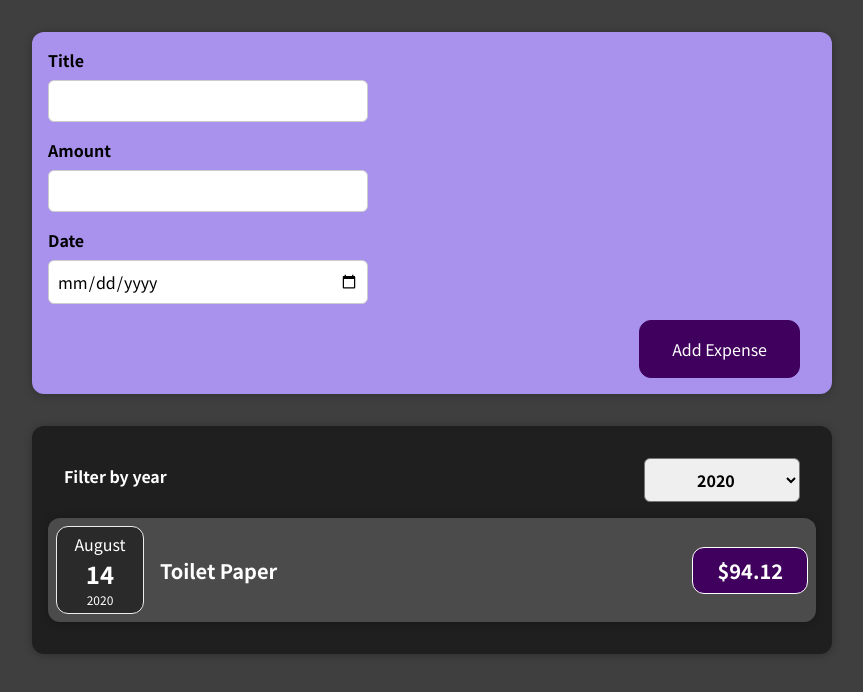
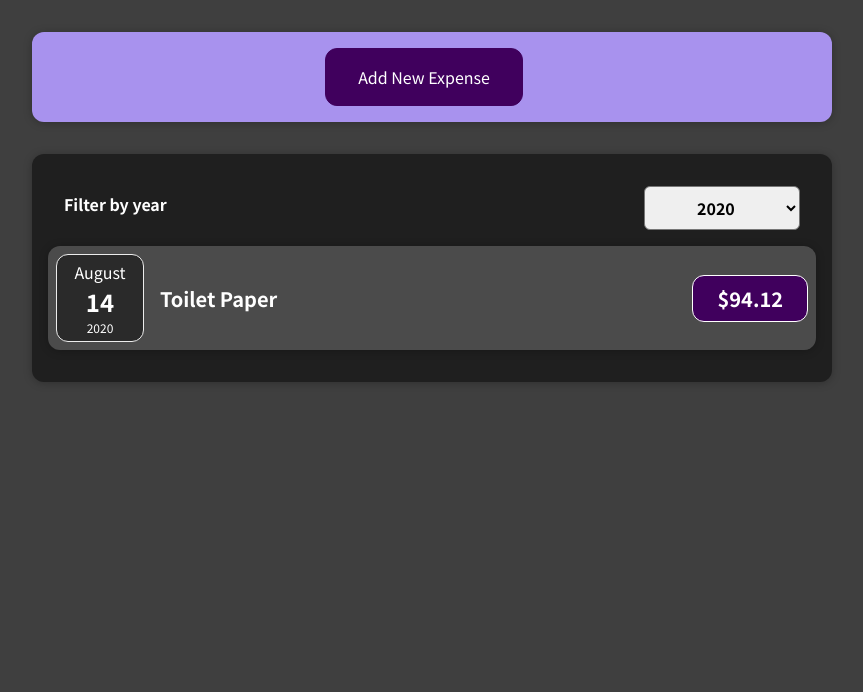
Before and after one commit to tabbytoney/ExpenseTracker-React, a React (Create React App) app in the folder expense-tracker-react/: page / in a window 1280 px wide. Shown: the top 692 px of the page, without its empty margins (208-1071 px from the left). Built offline with nearby package versions, Linux system fonts and the light colour scheme.

Commit message:
Render a form conditionally

```diff
--- a/expense-tracker-react/src/components/NewExpense/ExpenseForm.js
+++ b/expense-tracker-react/src/components/NewExpense/ExpenseForm.js
@@ -91,6 +91,7 @@
       </div>
       <div className='new-expense__actions'>
         <button type='submit'>Add Expense</button>
+        <button type='button' onClick={props.onCancel}>Cancel</button>
       </div>
     </form>
   );
--- a/expense-tracker-react/src/components/NewExpense/NewExpense.js
+++ b/expense-tracker-react/src/components/NewExpense/NewExpense.js
@@ -1,7 +1,10 @@
+import { useState } from 'react';
 import './NewExpense.css';
 import ExpenseForm from './ExpenseForm';
 
 const NewExpense = (props) => {
+  const [isEditing, setIsEditing] = useState(false);
+
   const saveExpenseDataHandler = (enteredExpenseData) => {
     // enteredExpenseData pulls the info generated from ExpenseForm
     // Math.random assigns the entry a random string id
@@ -9,12 +12,21 @@
       ...enteredExpenseData,
       id: Math.random().toString()
     };
-    props.onAddExpense(expenseData)
+    props.onAddExpense(expenseData);
+    setIsEditing(false);
+  };
+
+  const startEditingHandler = () => {
+    setIsEditing(true);
+  };
+  const stopEditingHandler = () => {
+    setIsEditing(false);
   };
 
   return (
     <div className='new-expense'>
-      <ExpenseForm onSaveExpenseData={saveExpenseDataHandler} />
+      {!isEditing && <button onClick={startEditingHandler}>Add New Expense</button>}
+      {isEditing && <ExpenseForm onSaveExpenseData={saveExpenseDataHandler} onCancel={stopEditingHandler} />}
     </div>
   );
 };
```
